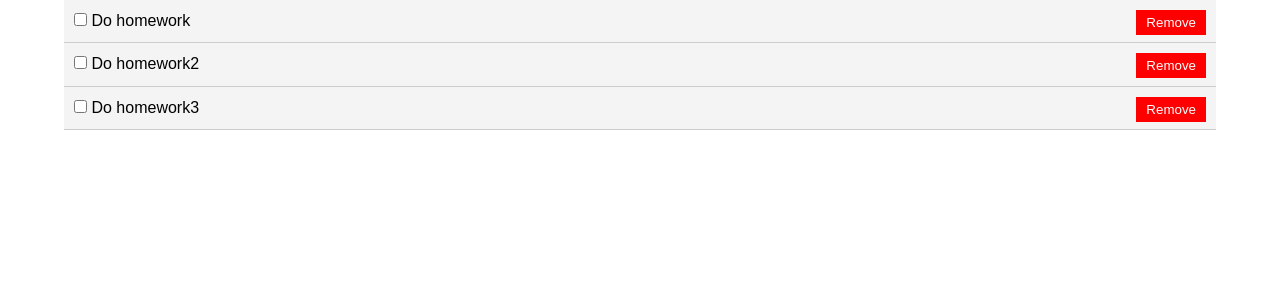
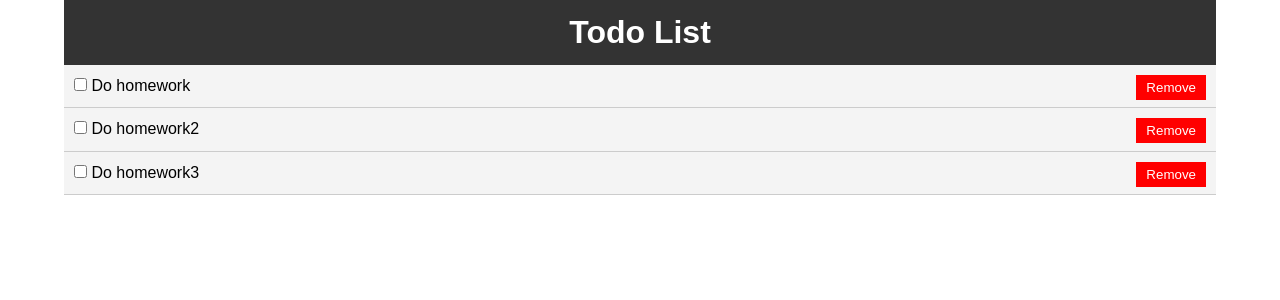
Before and after one commit to Kemosabe2911/TodoReactjs, a React (Create React App) app in the folder myapp/: page / in a window 1280 px wide. Shown: the top 300 px of the page. Built offline with nearby package versions, Linux system fonts and the light colour scheme.

Commit message:
Update header

```diff
--- a/myapp/src/App.js
+++ b/myapp/src/App.js
@@ -1,6 +1,7 @@
 import React, { Component } from 'react';
 import './App.css';
 import Todos from './components/Todos';
+import Header from './components/layout/Header';
 
 class App extends Component{
   state= {
@@ -45,7 +46,8 @@
     //console.log(this.state.todos);
       return(
         <div className="App" style={Container }>
-        <Todos todos={this.state.todos} markComplete={ this.markComplete } delTodo ={this.delTodo} />
+          <Header />
+          <Todos todos={this.state.todos} markComplete={ this.markComplete } delTodo ={this.delTodo} />
         </div>
       )
   }
@@ -56,4 +58,5 @@
   margin: "auto"
 }
 
+
 export default App;
--- a/myapp/src/components/layout/Header.js
+++ b/myapp/src/components/layout/Header.js
@@ -2,8 +2,15 @@
 
 export default function Header() {
     return (
-        <div>
+        <header style={headerStyle}>
             <h1>Todo List</h1>
-        </div>
+        </header>
     )
 }
+
+const headerStyle ={
+    background: "#333",
+    color: "#fff",
+    textAlign: "center",
+    padding: "10px"
+}
```
